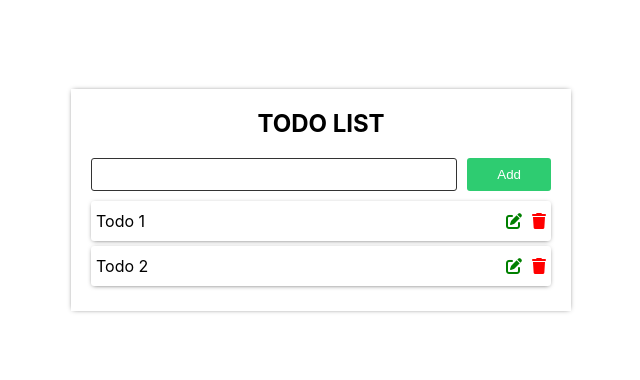
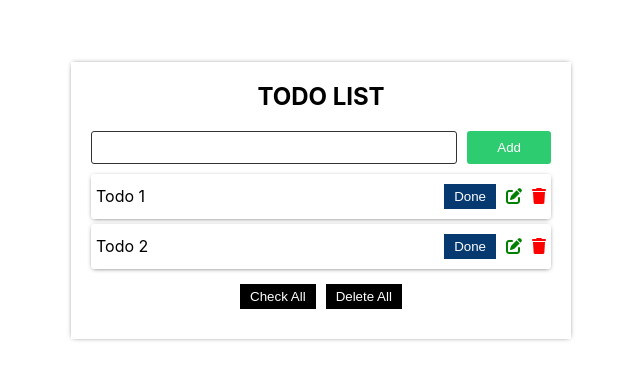
Before and after one commit to chun14799/Todos-List, a React (Create React App) app: page / in a window 1280 px wide. Shown: the part 200-580 px from the top of the page, without its empty margins (319-959 px from the left). Built offline with nearby package versions, Linux system fonts and the light colour scheme.

Commit message:
update check, checkAll, deleteAll

```diff
--- a/src/App.js
+++ b/src/App.js
@@ -12,15 +12,16 @@ const App = () => {
     {
       id: 1,
       content: "Todo 1",
-      active: false,
+      isDone: false,
     },
     {
       id: 2,
       content: "Todo 2",
-      active: true,
+      isDone: false,
     },
   ]);
   const [selectedTodos, setSelectedTodos] = useState(null)
+  const [click, setClick] = useState(false)
   // 1 state ---> tên (age), function để thay đổi state đó()
   const handleChange = (e) => {
     setInput(e.target.value)
@@ -30,7 +31,7 @@ const App = () => {
     e.preventDefault();
     if (!selectedTodos) {
       //add
-      setTodos([...todos, { id: Date.now(), content: input, status: false }])
+      setTodos([...todos, { id: Date.now(), content: input, isDone: false }])
       setInput("");
     } else {
       //update
@@ -43,11 +44,11 @@ const App = () => {
         }
         return val
       })
-
       setTodos(newTodos)
       setInput("")
       setSelectedTodos(null)
     }
+
   };
 
   const handleDelete = (id) => {
@@ -65,6 +66,44 @@ const App = () => {
     setInput("")
   }
 
+  const handleCheck = (id) => {
+    setTodos(
+      todos.map((val)=>{
+        if(val.id === id){
+          return{
+            ...val,
+            isDone: !val.isDone,
+          };
+        }
+        return val;
+      })
+    )
+    console.log(todos)
+  }
+
+  const handleDeleteAll = () =>{
+    setTodos([])
+  }
+
+  const handleCheckAll = () =>{
+    setClick(false)
+    setTodos(
+      todos.map((val)=>{
+        return{
+          ...val,
+            isDone: !val.isDone,
+          }
+      })
+    )
+    if(click === true){
+      setClick(false)
+    }else{
+      setClick(true)
+    }
+  }
+//  let pendingNumber = document.querySelector(".pendingNumber");
+//   pendingNumber.textContent = todos.length;
+
   return (
     <div className="App">
       <div className="todo">
@@ -76,15 +115,26 @@ const App = () => {
 
         </form>
         <ul>
-          {todos.map((val) => (
-            <li key={val.id}>{val.content}
+          {todos.length !== 0 ?
+          (todos.map((val) => (
+            <li key={val.id} className={ val.isDone === true  ? "checked" : ""}>
+              {val.content}
+
               <div className="icon">
+                <button onClick={() => handleCheck(val.id)}>Done</button>
                 <i onClick={() => handleUpdate(val.id)} className="fas fa-edit"></i>
                 <i onClick={() => handleDelete(val.id)} className="fas fa-trash"></i>
               </div>
             </li>
-          ))}
+          ))) : (
+            <li>No Item </li>
+          )}
         </ul>
+        {/* <span>Bạn đang có <span className="pendingNumber"></span> task</span> */}
+        <div className="bottom_btn">
+          <button className="checkAll" onClick={handleCheckAll}>{click === true ? "Unchecked All" : "Check All"}</button>
+          <button onClick={handleDeleteAll}>Delete All</button>
+        </div>
       </div>
     </div>
   );
--- a/src/App.scss
+++ b/src/App.scss
@@ -50,6 +50,13 @@ a {
         .icon {
           cursor: pointer;
           display: flex;
+          align-items: center;
+          button{
+            padding: 5px 10px;
+            background-color: rgb(6,57,112);
+            color: white;
+            cursor: pointer;
+          }
           .fa-trash {
             color: red;
           }
@@ -62,6 +69,25 @@ a {
           margin-left: 10px;
         }
       }
+      li.checked{
+        background: #888;
+        color: #fff;
+        text-decoration: line-through;
+      }
+    }
+
+    .bottom_btn{
+      text-align: center;
+      padding: 10px;
+      button{
+        padding: 5px 10px;
+        color: white;
+        cursor: pointer;
+        background-color: black;
+      }
+      .checkAll{
+        margin-right: 10px;
+      }
     }
   }
 }
```
Also changed, not shown: 1 other file (tests, documents, lock files or other folders).
